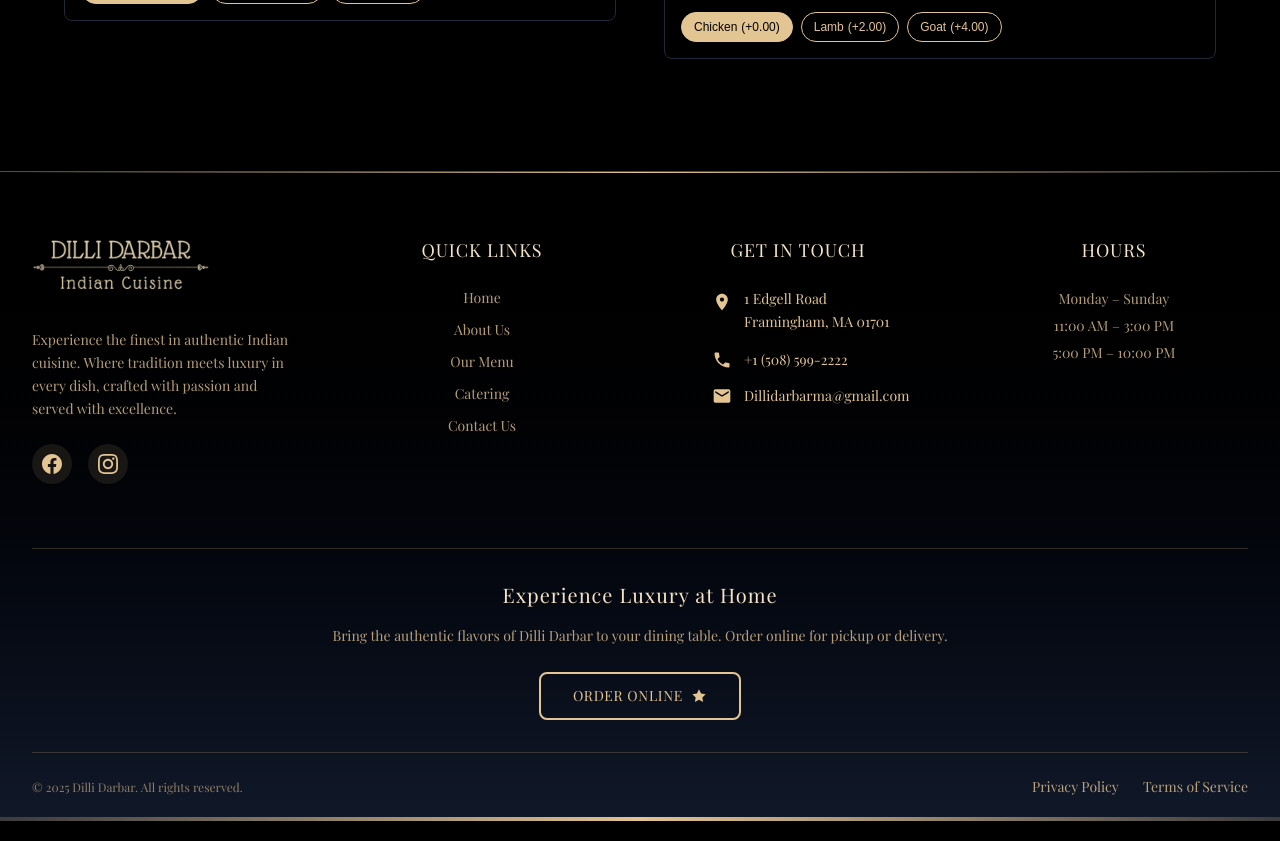
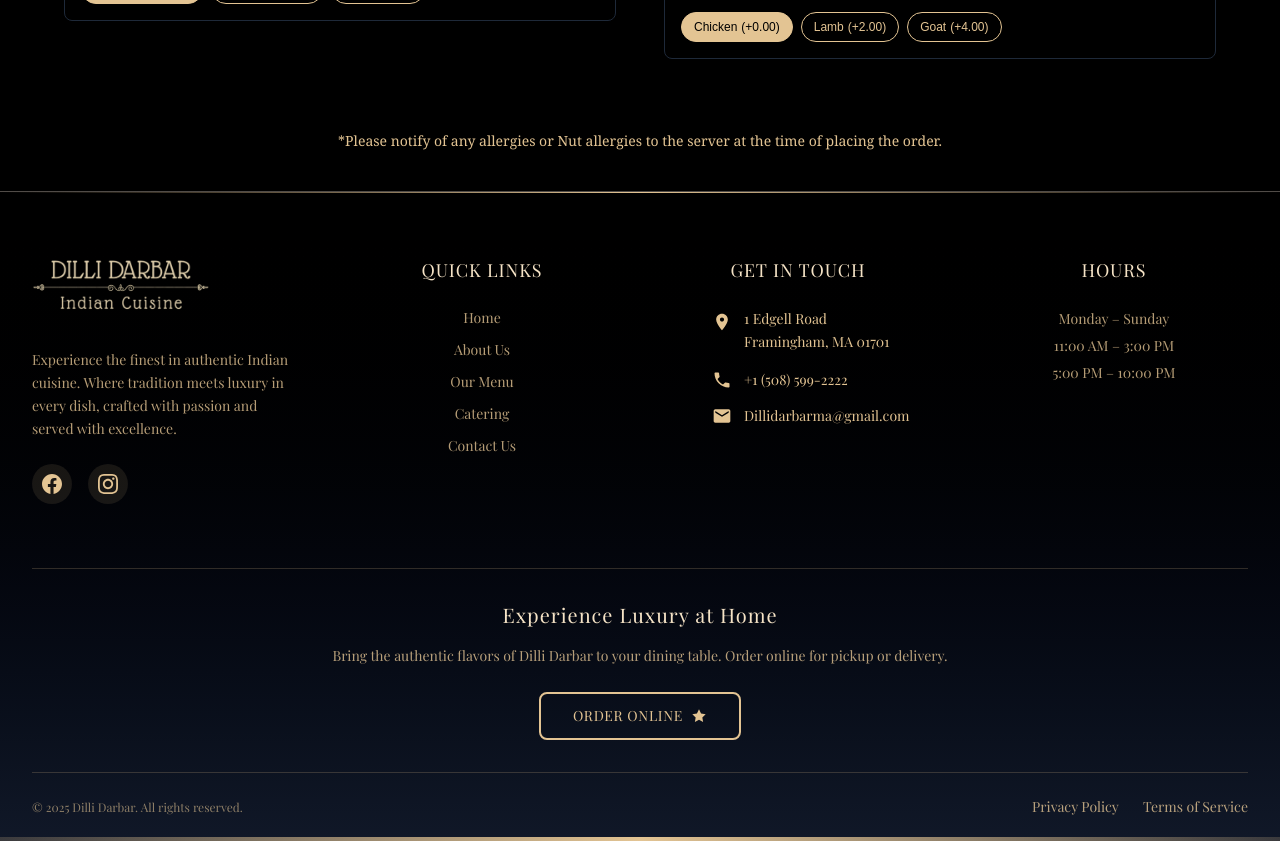
Before and after one commit to Saransh-Saluja/DilliDarbar, a Next.js app: page /menu in a window 1280 px wide. Shown: the part 5540-6381 px from the top of the page. Built offline with nearby package versions, Linux system fonts and the light colour scheme.

Commit message:
Curries section bux

```diff
--- a/src/app/menu/page.js
+++ b/src/app/menu/page.js
@@ -51,6 +51,7 @@ export default function MenuPage() {
       <div id="curries">
       <LuxuryItem3 {...curries} />
       </div>
+      <h3 className="text-sm font-serif text-[#e3c493] transition-colors duration-300 w-full text-center"> *Please notify of any allergies or Nut allergies to the server at the time of placing the order.</h3>
 
 
 
```
